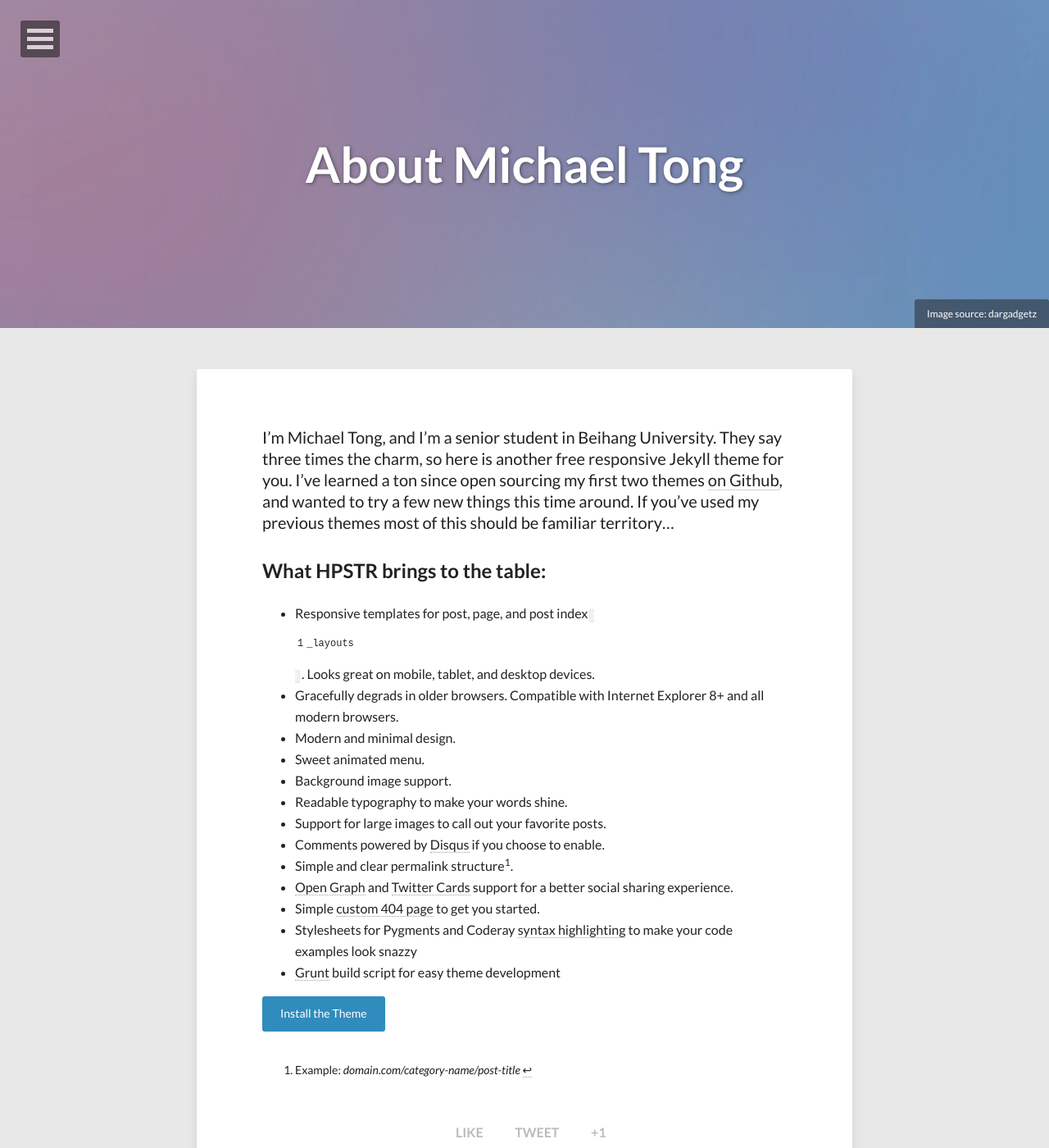
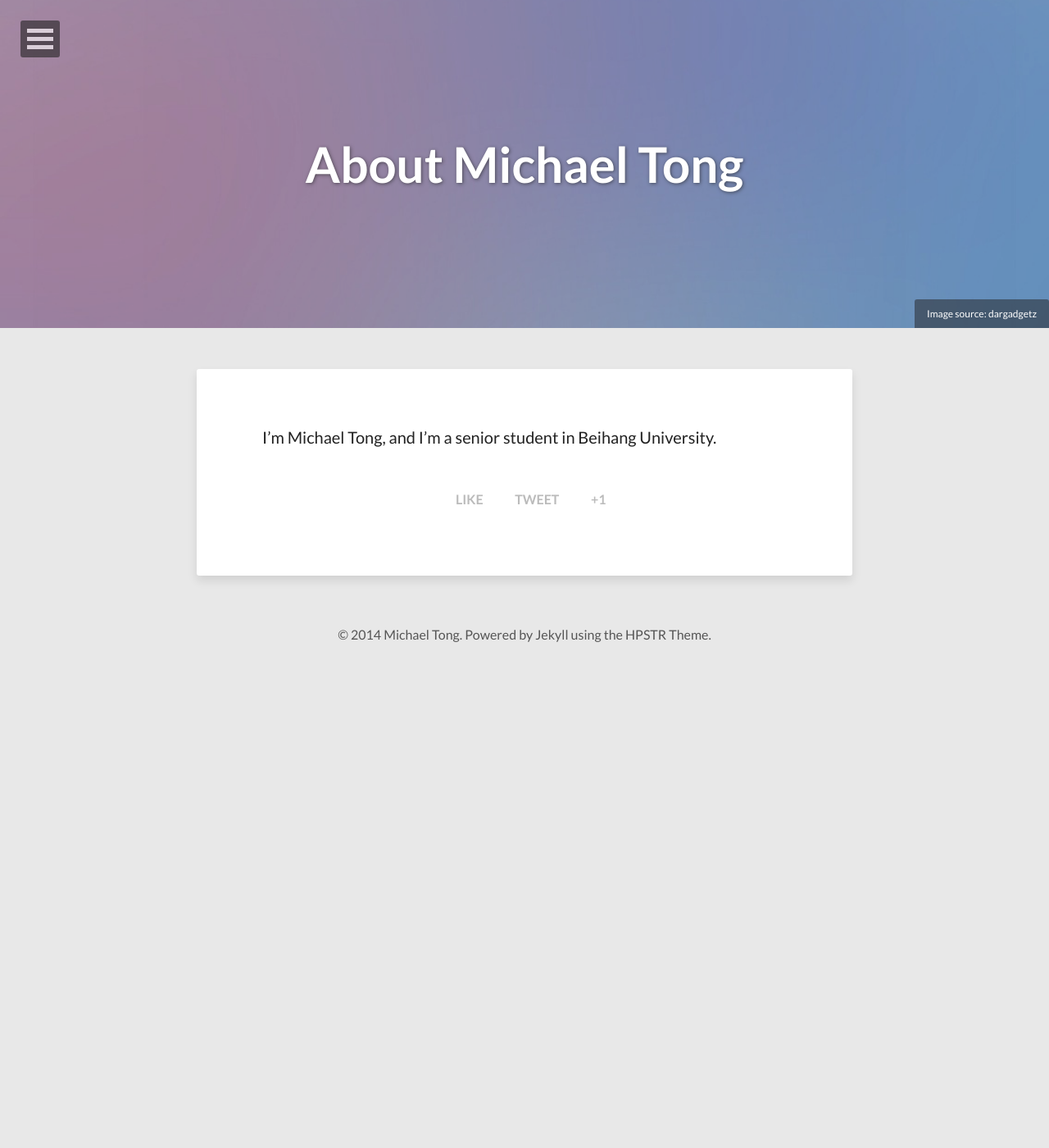
Before and after one commit to MichaelTong/michaeltong.github.com, a Jekyll site: the page built from about.md, in a window 1280 px wide and 1400 px high. Shown: the whole window at 82% size. Built offline with Jekyll 4.4.1, drawn with Linux system fonts in a browser that asks for light colours; nearby versions of some CDN libraries.

Commit message:
Update about.md

```diff
--- a/about.md
+++ b/about.md
@@ -11,24 +11,3 @@
 ---
 
 I'm Michael Tong, and I'm a senior student in Beihang University.
-They say three times the charm, so here is another free responsive Jekyll theme for you. I've learned a ton since open sourcing my first two themes [on Github](http://github.com/mmistakes), and wanted to try a few new things this time around. If you've used my previous themes most of this should be familiar territory...
-
-## What HPSTR brings to the table:
-
-* Responsive templates for post, page, and post index `_layouts`. Looks great on mobile, tablet, and desktop devices.
-* Gracefully degrads in older browsers. Compatible with Internet Explorer 8+ and all modern browsers.
-* Modern and minimal design.
-* Sweet animated menu.
-* Background image support.
-* Readable typography to make your words shine.
-* Support for large images to call out your favorite posts.
-* Comments powered by [Disqus](http://disqus.com) if you choose to enable.
-* Simple and clear permalink structure[^1].
-* [Open Graph](https://developers.facebook.com/docs/opengraph/) and [Twitter Cards](https://dev.twitter.com/docs/cards) support for a better social sharing experience.
-* Simple [custom 404 page]({{ site.url }}/404.html) to get you started.
-* Stylesheets for Pygments and Coderay [syntax highlighting]({{ site.url }}/code-highlighting-post/) to make your code examples look snazzy
-* [Grunt](http://gruntjs.com) build script for easy theme development
-
-<div markdown="0"><a href="{{ site.url }}/theme-setup" class="btn btn-info">Install the Theme</a></div>
-
-[^1]: Example: *domain.com/category-name/post-title*
```
